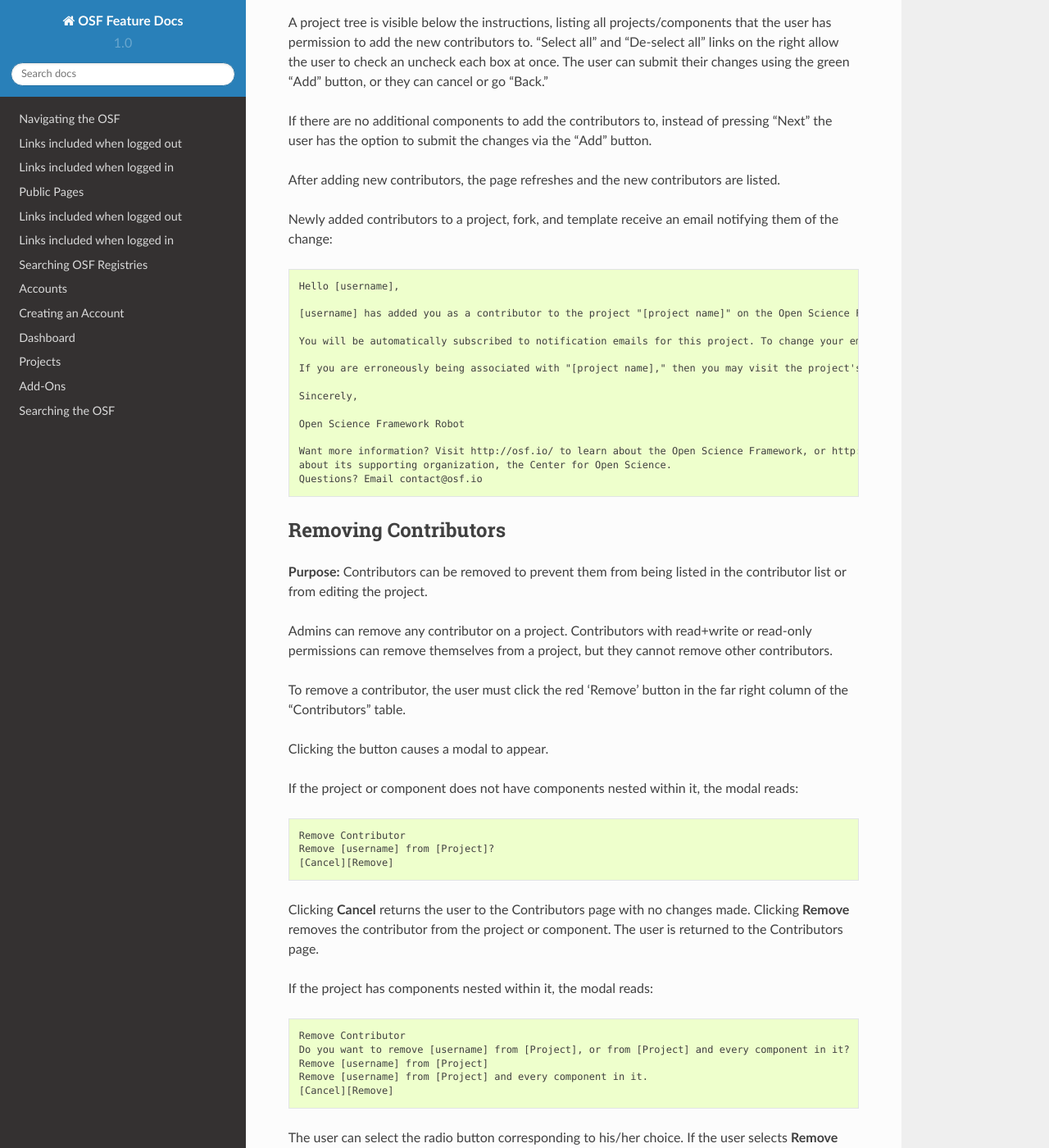
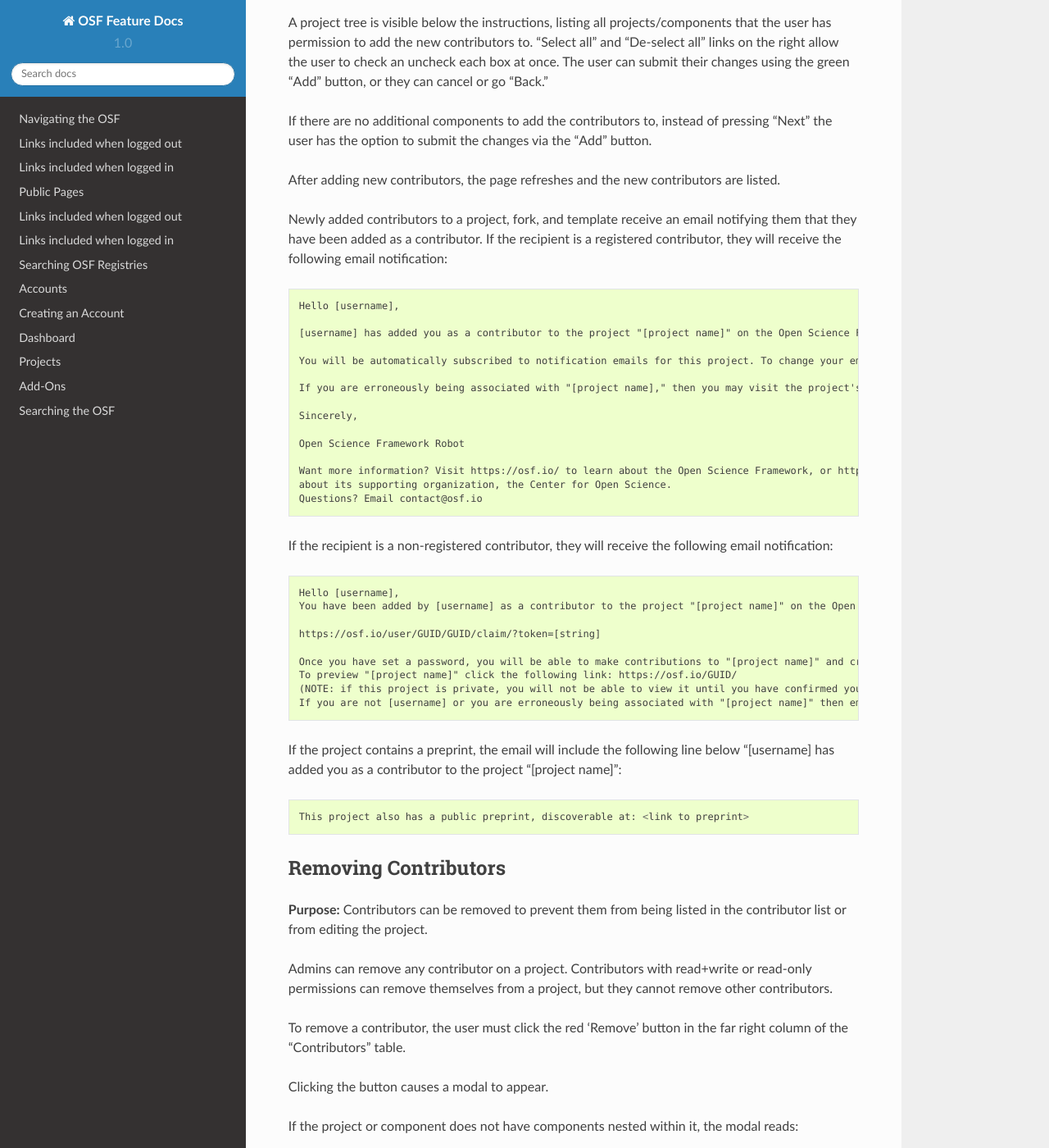
Before and after one commit to CenterForOpenScience/OSFDocs, a Sphinx documentation site: the page built from docs/projects/contributors.rst, in a window 1280 px wide and 1400 px high, scrolled down 6890 px. Shown: the whole window at 82% size. Built offline with Sphinx 7.4.7 and the Read the Docs theme 2.0.0, drawn with Linux system fonts in a browser that asks for light colours.

Commit message:
updated language in “added as a contributor to project” emails

```diff
--- a/docs/projects/contributors.rst
+++ b/docs/projects/contributors.rst
@@ -159,8 +159,6 @@ labeled "Discard Changes" appears below the contributor list. Below that button
 Admins can change any contributor's bibliographic setting. Read+Write contributors can change their own setting. Read only contributors
 cannot change any contributor bibliographic settings.
 
-
-
 Adding Contributors
 ^^^^^^^^^^^^^^^^^^
 **Purpose:** Adding contributors allows additional OSF users to be cited on a project or to make edits to that project.
@@ -245,11 +243,11 @@ changes via the "Add" button.
 
 After adding new contributors, the page refreshes and the new contributors are listed.
 
-Newly added contributors to a project, fork, and template receive an email notifying them of the change::
+Newly added contributors to a project, fork, and template receive an email notifying them that they have been added as a contributor. If the recipient is a registered contributor, they will receive the following email notification::
 
     Hello [username],
 
-    [username] has added you as a contributor to the project "[project name]" on the Open Science Framework: URL
+    [username] has added you as a contributor to the project "[project name]" on the Open Science Framework: https://osf.io/GUID/
 
     You will be automatically subscribed to notification emails for this project. To change your email notification preferences, visit your project or your user settings: https://osf.io/settings/notifications/
 
@@ -259,9 +257,25 @@ Newly added contributors to a project, fork, and template receive an email notif
 
     Open Science Framework Robot
 
-    Want more information? Visit http://osf.io/ to learn about the Open Science Framework, or http://cos.io/ for information
+    Want more information? Visit https://osf.io/ to learn about the Open Science Framework, or https://cos.io/ for information
     about its supporting organization, the Center for Open Science.
     Questions? Email contact@osf.io
+
+If the recipient is a non-registered contributor, they will receive the following email notification::
+
+    Hello [username],
+    You have been added by [username] as a contributor to the project "[project name]" on the Open Science Framework. To set a password for your account, visit:
+
+    https://osf.io/user/GUID/GUID/claim/?token=[string]
+
+    Once you have set a password, you will be able to make contributions to "[project name]" and create your own projects. You will automatically be subscribed to notification emails for this project. To change your email notification preferences, visit your project or your user settings: https://osf,io/settings/notifications/
+    To preview "[project name]" click the following link: https://osf.io/GUID/
+    (NOTE: if this project is private, you will not be able to view it until you have confirmed your account)
+    If you are not [username] or you are erroneously being associated with "[project name]" then email contact@osf.io with the subject line "Claiming Error" to report the problem.
+
+If the project contains a preprint, the email will include the following line below "[username] has added you as a contributor to the project "[project name]"::
+
+    This project also has a public preprint, discoverable at: <link to preprint>
 
 Removing Contributors
 ^^^^^^^^^^^^^^^^^^^
```
